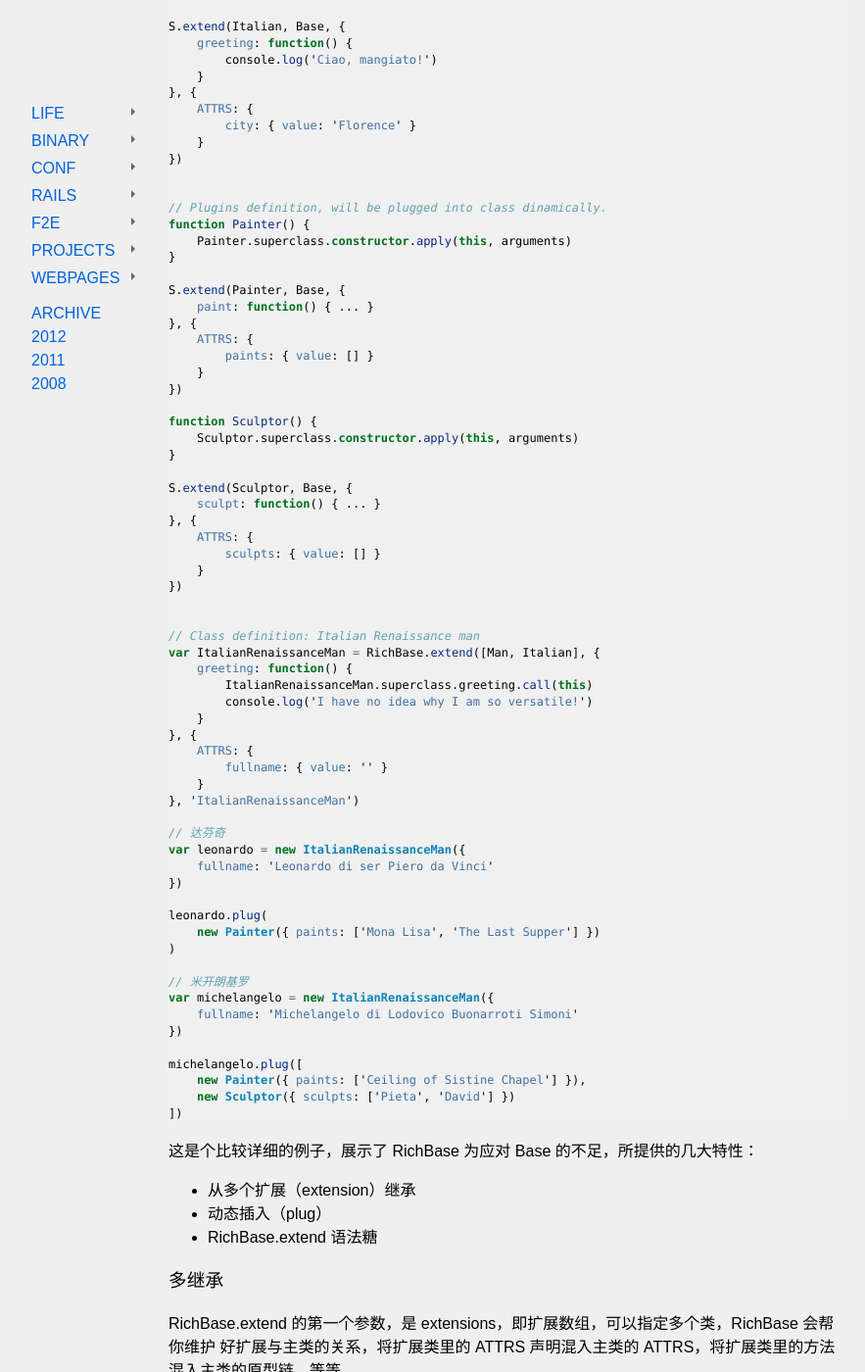
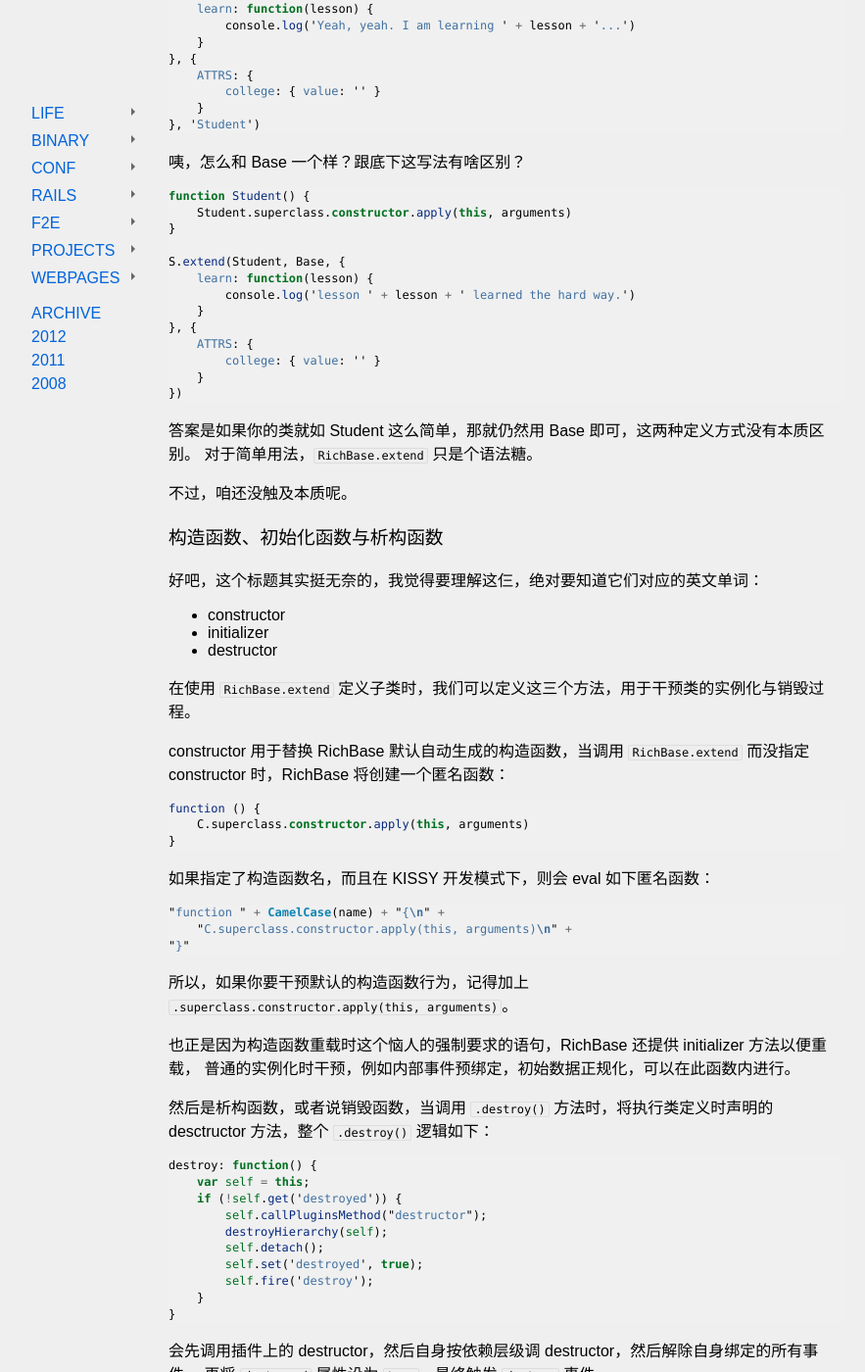
Before and after one commit to cyjake/cyjake.github.io, a Jekyll site: the page built from f2e/_posts/2013-08-06-what-is-rich-base.md, in a window 1280 px wide and 1400 px high, scrolled down 6789 px. Shown: the whole window at 98% size, without its empty margins (123-1006 px from the left). Built offline with Jekyll 4.4.1, drawn with Linux system fonts in a browser that asks for light colours; some web fonts are replaced; Markdown is read by kramdown in place of the engine named in the settings; some of the changed text lies outside the part shown.

Commit message:
Revised rich-base intro

```diff
--- a/f2e/_posts/2013-08-06-what-is-rich-base.md
+++ b/f2e/_posts/2013-08-06-what-is-rich-base.md
@@ -53,15 +53,22 @@
 这种写法，唯一的好处是可以不用写 `new`，然而每个实例都有自己的 `.greeting()` 方法，当实例变多时，
 是极大的内存浪费。
 
-言归正传，原型链写法看上去很美，可拿到实践中去又会冒出两个新问题：
+言归正传，原型写法看上去很美，可拿到实践中去又会冒出两个新问题：
 
 - 如何从 Pet 继承？
 - 如何声明私有属性？
 
 ### 如何实现继承？
 
-假设我们现在要从 Pet 派生出子类 Dog，然而 JavaScript 木有提供 extends 之类的语法，而按照
-prototype 的设计，我们需要做的事情如下：
+在 JavaScript 里，原型有个重要的副概念，称之为原型链（prototype chain），当对象在自身找不到
+属性定义时，将从原型里找，所以上例中我们可以给不同的 Pet 实例共享 greeting 方法，因为此方法是定义
+在 Pet 原型上的。假如原型上仍然找不到呢，将到 `Pet.prototype.prototype` 上找，还找不到呢？
+将到 `Pet.prototype.prototype.prototype` 上找，还找不到呢？
+
+别闹了。此即所谓原型链。
+
+现在假设我们现在要从 Pet 派生出子类 Dog，然而 JavaScript 木有提供 extends 之类的语法，而按照
+原型链设计，我们需要做的事情如下：
 
 {% highlight js %}
 function Dog(attrs) {
@@ -69,6 +76,7 @@
     this.breed = attrs.breed
 }
 
+// 将 Dog 的原型指为 Pet 实例，即变相将 Dog.prototype.prototype 设为 Pet.prototype
 Dog.prototype = new Pet()
 
 Dog.prototype.bark = function() {
@@ -140,6 +148,16 @@
 的正确性：
 
 {% highlight js %}
+Dog.prototype.getAge = function() {
+    return this.age
+}
+
+Dog.prototype.setAge = function(age) {
+    if (age >= 0 && age <= 20) {
+        this.age = age
+    }
+}
+
 var dog = new Dog({ age: 10 })
 
 dog.getAge()        // ==> 10
@@ -367,7 +385,99 @@
 - 实例化声明周期无法干预，实例销毁需要自行搞定
 - 写法蹩脚过时，看看人家 [arale/class](http://aralejs.org/class/)
 
+### 简单示例
+
 于是有了 RichBase，先来看写法：
+
+{% highlight js %}
+var Student = RichBase.extend({
+    learn: function(lesson) {
+        console.log('Yeah, yeah. I am learning ' + lesson + '...')
+    }
+}, {
+    ATTRS: {
+        college: { value: '' }
+    }
+}, 'Student')
+{% endhighlight %}
+
+咦，怎么和 Base 一个样？跟底下这写法有啥区别？
+
+{% highlight js %}
+function Student() {
+    Student.superclass.constructor.apply(this, arguments)
+}
+
+S.extend(Student, Base, {
+    learn: function(lesson) {
+        console.log('lesson ' + lesson + ' learned the hard way.')
+    }
+}, {
+    ATTRS: {
+        college: { value: '' }
+    }
+})
+{% endhighlight %}
+
+答案是如果你的类就如 Student 这么简单，那就仍然用 Base 即可，这两种定义方式没有本质区别。
+对于简单用法，`RichBase.extend` 只是个语法糖。
+
+不过，咱还没触及本质呢。
+
+### 构造函数、初始化函数与析构函数
+
+好吧，这个标题其实挺无奈的，我觉得要理解这仨，绝对要知道它们对应的英文单词：
+
+- constructor
+- initializer
+- destructor
+
+在使用 `RichBase.extend` 定义子类时，我们可以定义这三个方法，用于干预类的实例化与销毁过程。
+
+constructor 用于替换 RichBase 默认自动生成的构造函数，当调用 `RichBase.extend` 而没指定
+constructor 时，RichBase 将创建一个匿名函数：
+
+{% highlight js %}
+function () {
+    C.superclass.constructor.apply(this, arguments)
+}
+{% endhighlight %}
+
+如果指定了构造函数名，而且在 KISSY 开发模式下，则会 eval 如下匿名函数：
+
+{% highlight js %}
+"function " + CamelCase(name) + "{\n" +
+    "C.superclass.constructor.apply(this, arguments)\n" +
+"}"
+{% endhighlight %}
+
+所以，如果你要干预默认的构造函数行为，记得加上 `.superclass.constructor.apply(this, arguments)`。
+
+也正是因为构造函数重载时这个恼人的强制要求的语句，RichBase 还提供 initializer 方法以便重载，
+普通的实例化时干预，例如内部事件预绑定，初始数据正规化，可以在此函数内进行。
+
+然后是析构函数，或者说销毁函数，当调用 `.destroy()` 方法时，将执行类定义时声明的 desctructor
+方法，整个 `.destroy()` 逻辑如下：
+
+{% highlight js %}
+destroy: function() {
+    var self = this;
+    if (!self.get('destroyed')) {
+        self.callPluginsMethod("destructor");
+        destroyHierarchy(self);
+        self.detach();
+        self.set('destroyed', true);
+        self.fire('destroy');
+    }
+}
+{% endhighlight %}
+
+会先调用插件上的 destructor，然后自身按依赖层级调 destructor，然后解除自身绑定的所有事件，
+再将 `destroyed` 属性设为 `true`，最终触发 `destroy` 事件。
+
+等等，插件是什么意思？我们来看个复杂的例子。
+
+### 复杂例子
 
 {% highlight js %}
 // Extensions definition
@@ -575,3 +685,7 @@
 1. ATTRS 里的 setter 方法，即事前正规化
 2. 类定义里的 `_onSetSexualOrientation` 方法
 3. 实例化之后绑定的 `afterSexualOrientationChange` 事件
+
+## 结语
+
+以上即 RichBase 的简单说明，和个中来由，有些是我个人演绎，如有谬误，一定要指出来啊。
```
Also changed, not shown: other parts of f2e/_posts/2013-08-06-what-is-rich-base.md (+2 -2 lines).
